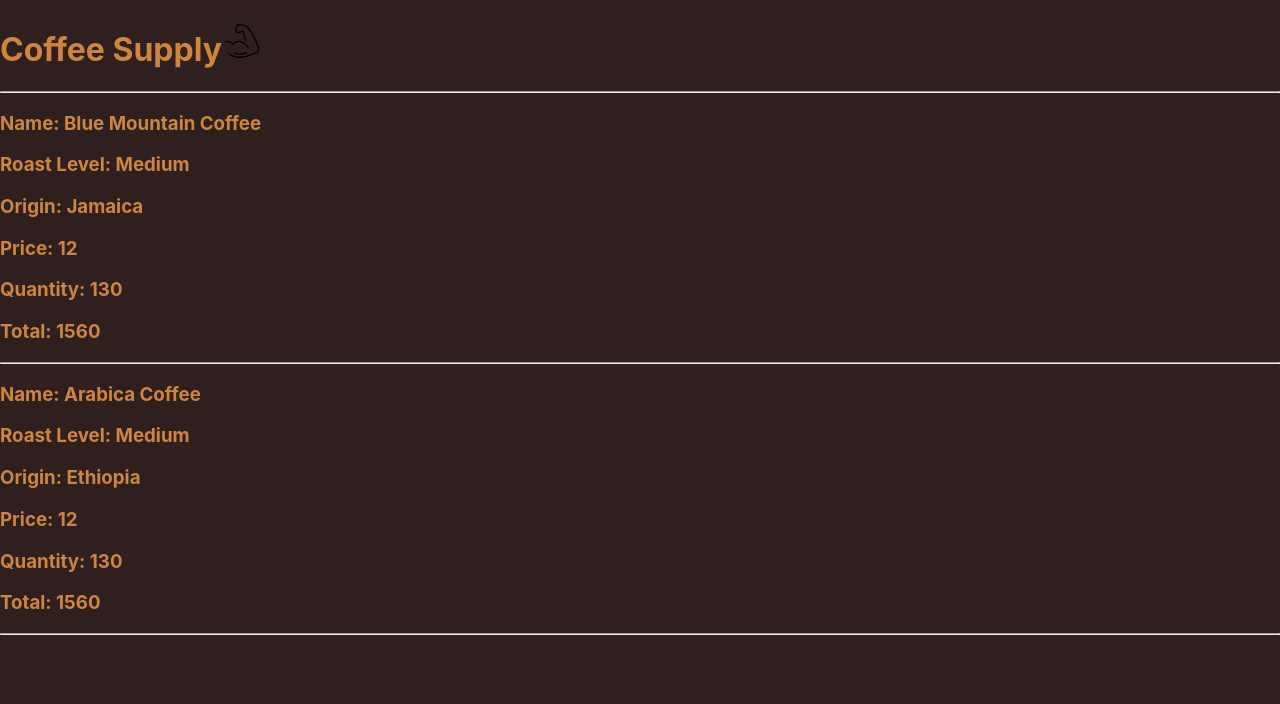
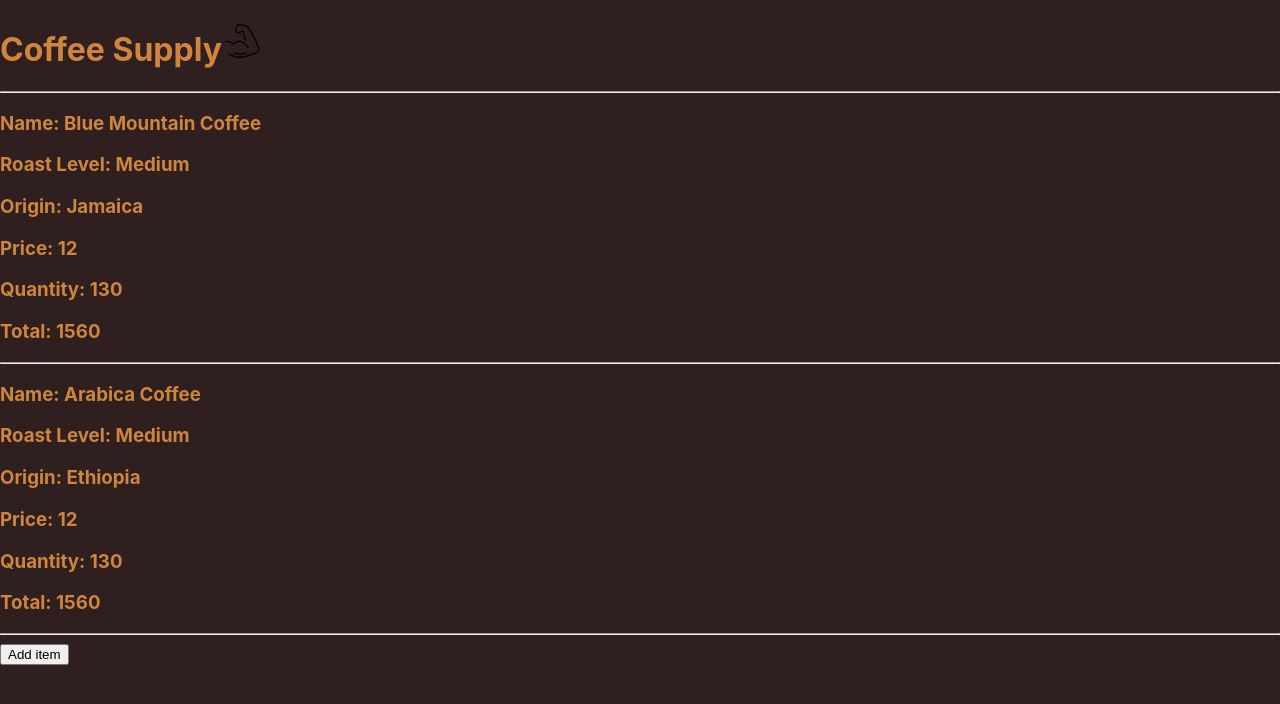
Before and after one commit to brandonfullstack/react-coffee-shop, a React (Create React App) app: page / in a window 1280 px wide. Shown: the top 704 px of the page. Built offline with nearby package versions, Linux system fonts and the light colour scheme.

Commit message:
Add local state and click handler

```diff
--- a/src/components/App.js
+++ b/src/components/App.js
@@ -1,12 +1,12 @@
 import React from "react";
 import Header from "./Header";
-import Inventory from "./Inventory";
+import InventoryControl from "./InventoryControl";
 
 function App(){
   return (
     <React.Fragment>
       <Header />
-      <Inventory />
+      <InventoryControl />
     </React.Fragment>
   );
 }
--- /dev/null
+++ b/src/components/InventoryControl.js
@@ -0,0 +1,40 @@
+import React from 'react';
+import NewItemForm from './NewItemForm';
+import Inventory from './Inventory';
+
+class InventoryControl extends React.Component {
+
+  constructor(props) {
+    super(props);
+    this.state = {
+      formVisibleOnPage: false
+    };
+  }
+
+  handleClick = () => {
+    this.setState(prevState => ({
+      formVisibleOnPage: !prevState.formVisibleOnPage
+    }));
+  }
+
+  render(){
+    let currentlyVisibleState = null;
+    let addItemButton = null; // new code
+    if (this.state.formVisibleOnPage) {
+      currentlyVisibleState = <NewItemForm />
+    } else {
+      currentlyVisibleState = <Inventory />
+      addItemButton = <button onClick={this.handleClick}>Add item</button>
+    }
+    return (
+      <React.Fragment>
+        {currentlyVisibleState}
+        {addItemButton}
+      </ React.Fragment>
+    );
+  }
+
+
+}
+
+export default InventoryControl;
--- /dev/null
+++ b/src/components/NewItemForm.js
@@ -0,0 +1,11 @@
+import React from "react";
+
+function NewItemForm(props){
+  return (
+    <React.Fragment>
+      <h3>This is a form.</h3>
+    </React.Fragment>
+  );
+}
+
+export default NewItemForm;
```
